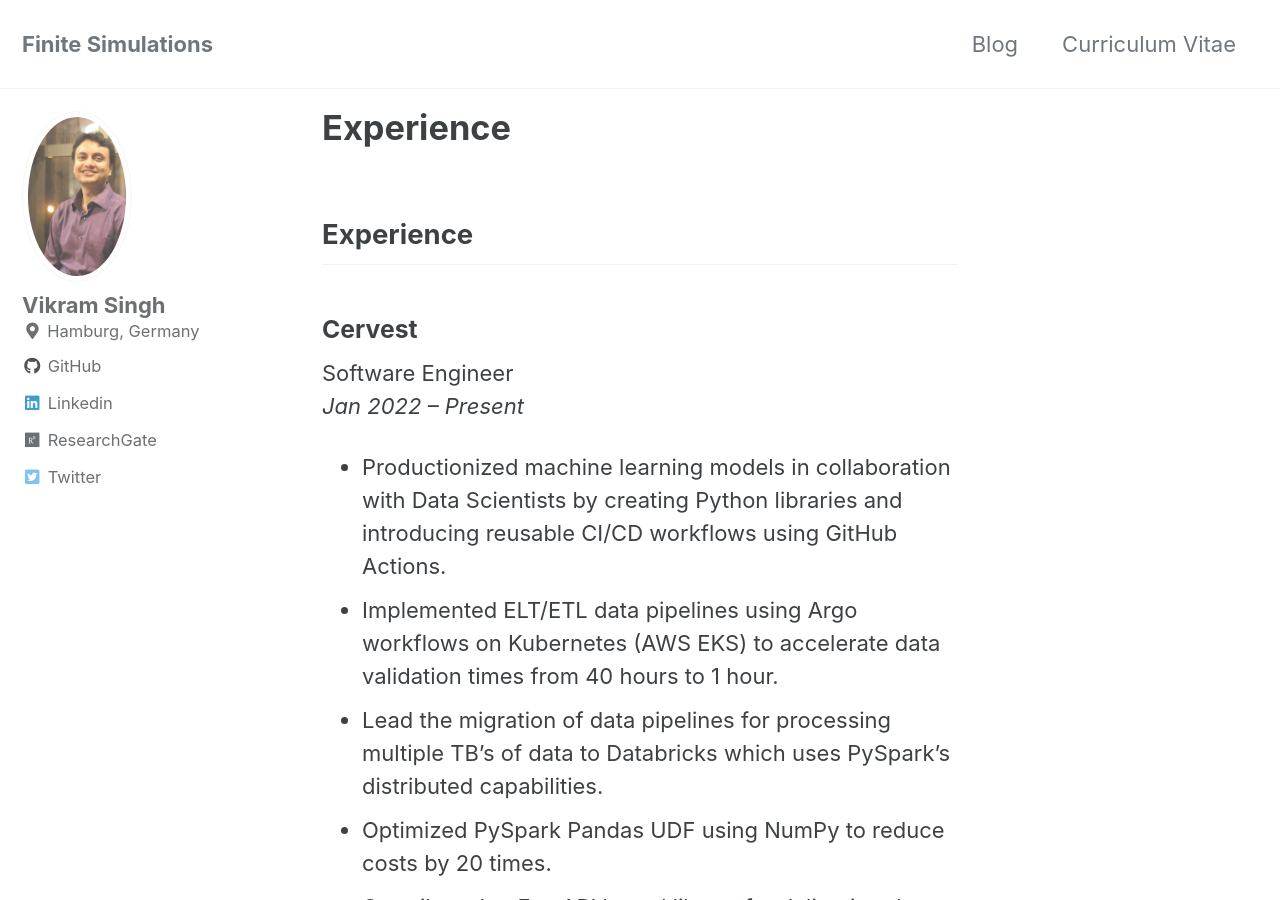
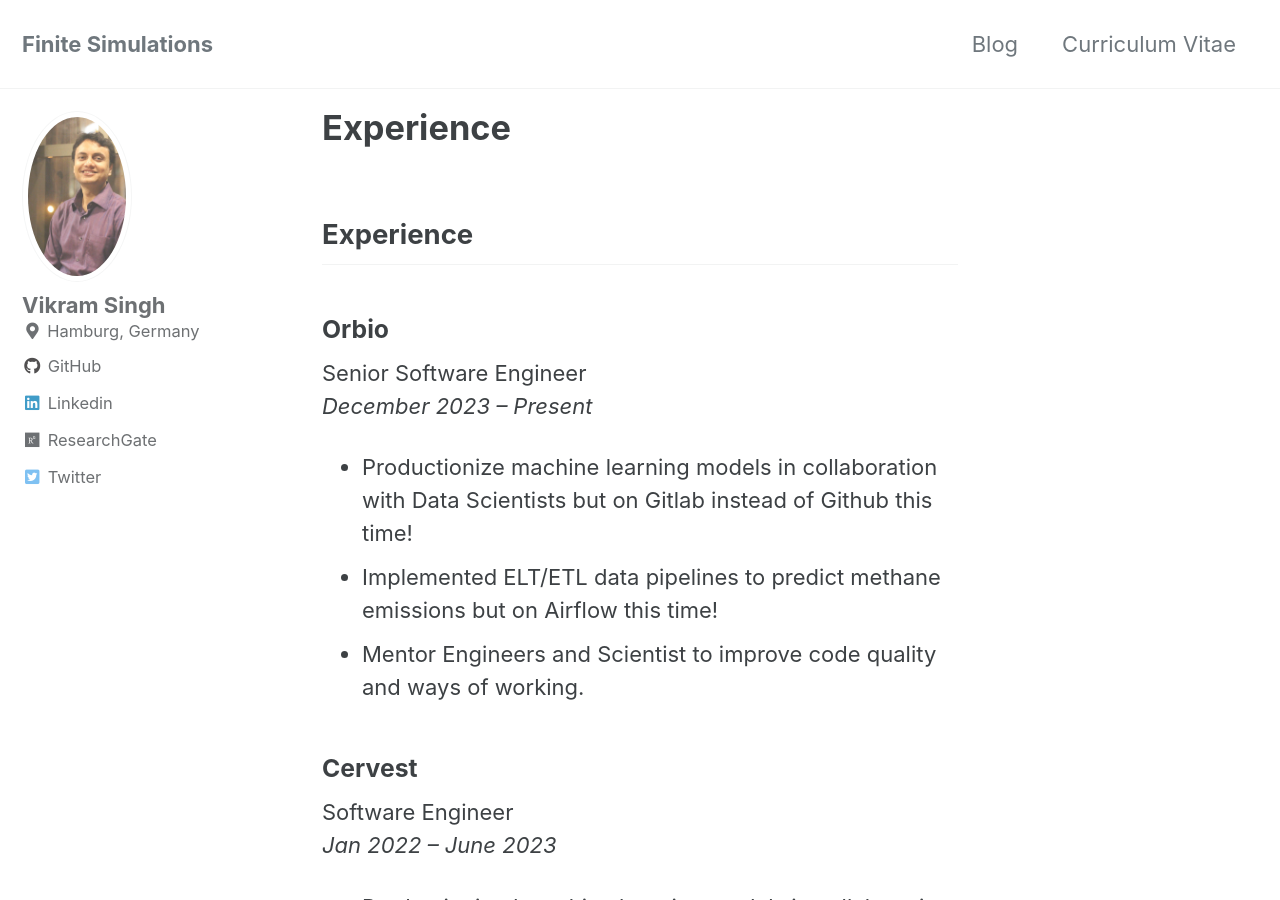
Before and after one commit to vikramsg/vikramsg.github.io, a Jekyll site: the page built from _pages/cv.md, in a window 1280 px wide and 900 px high. Built offline with Jekyll 4.4.1, drawn with Linux system fonts in a browser that asks for light colours; cached includes are drawn as plain includes; our own code applies the rules of GitHub Pages for plain Markdown files.

Commit message:
WIP: Adding README and update profile

```diff
--- a/_pages/cv.md
+++ b/_pages/cv.md
@@ -7,9 +7,18 @@ author_profile: true
 
 ## Experience
 
+### Orbio
+Senior Software Engineer<br/>
+*December 2023 – Present*
+
+* Productionize machine learning models in collaboration with Data Scientists but on Gitlab instead of Github this time!
+* Implemented ELT/ETL data pipelines to predict methane emissions but on Airflow this time!
+* Mentor Engineers and Scientist to improve code quality and ways of working.
+
+
 ### Cervest
 Software Engineer<br/>
-*Jan 2022 – Present*
+*Jan 2022 – June 2023*
 
 * Productionized machine learning models in collaboration with Data Scientists by creating Python libraries and introducing reusable CI/CD workflows using GitHub Actions.
 * Implemented ELT/ETL data pipelines using Argo workflows on Kubernetes (AWS EKS) to accelerate data validation times from 40 hours to 1 hour.
```
Also changed, not shown: README.md, 2 other files.
